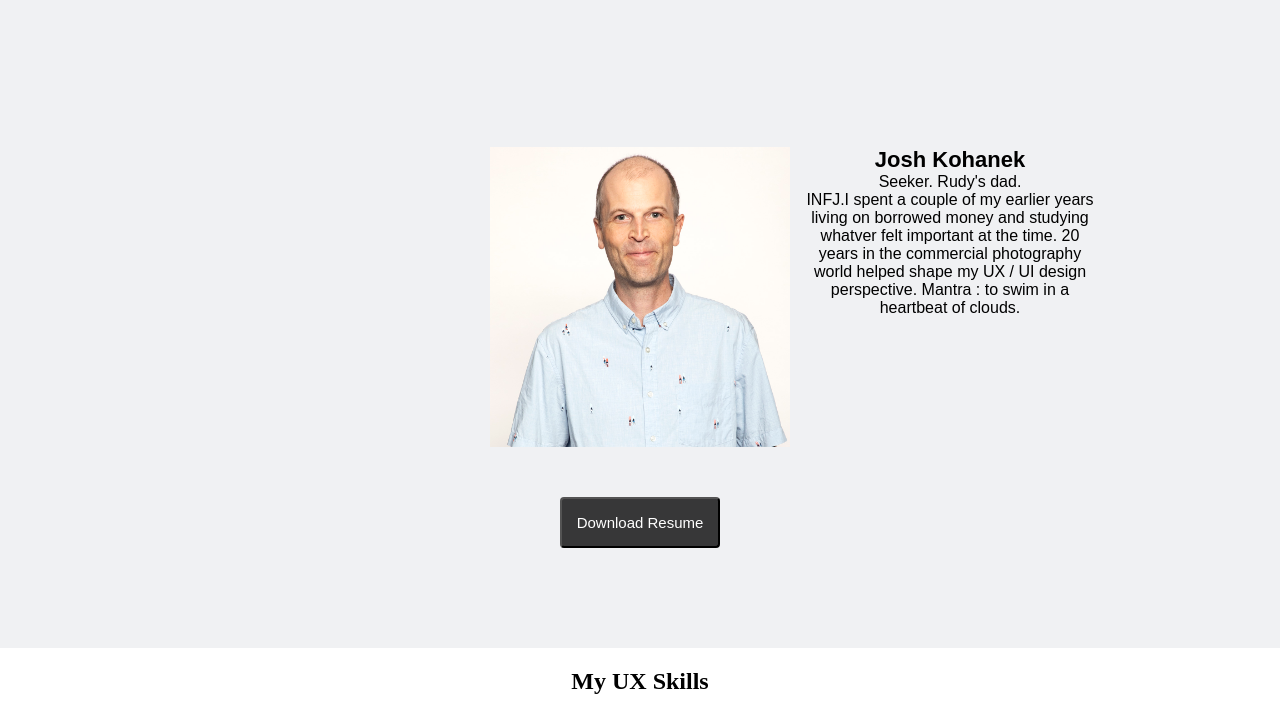
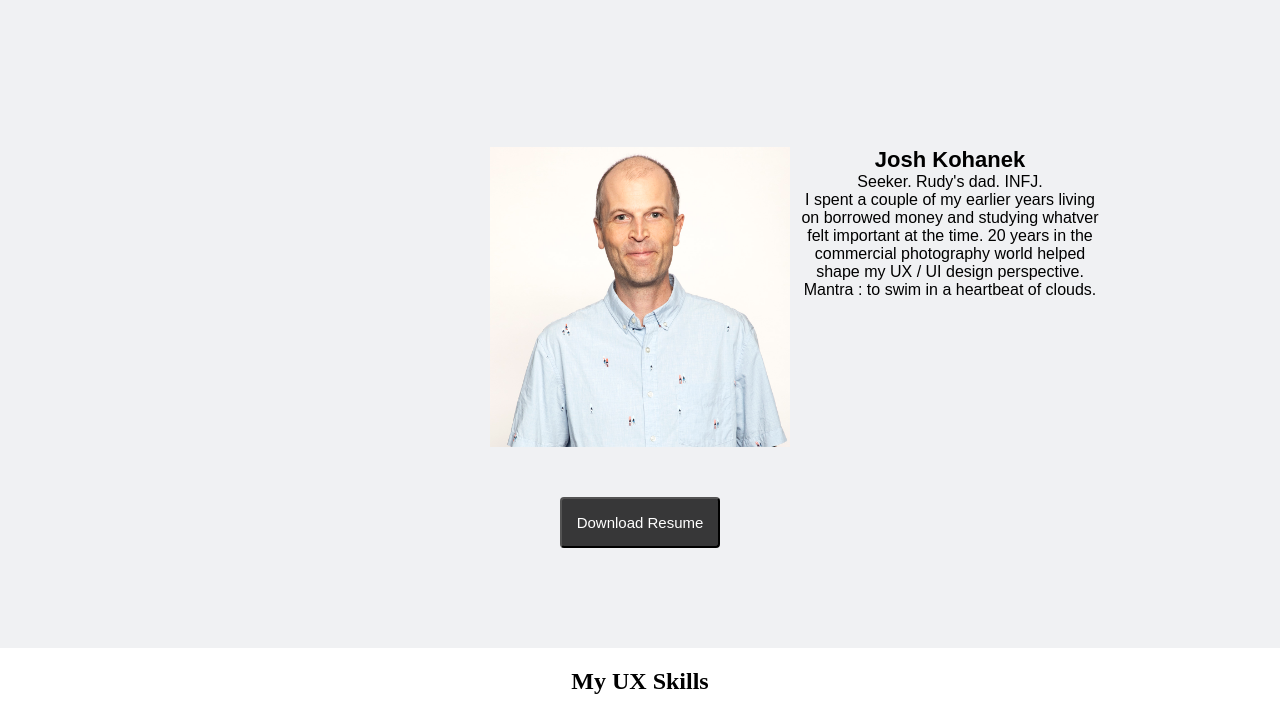
Before and after one commit to joshkohanek/Unit_18_starter_template, a plain HTML site: page index.html in a window 1280 px wide. Shown: the part 82-794 px from the top of the page. Drawn offline with Linux system fonts and the light colour scheme.

Commit message:
Final 2
INFJ break

```diff
--- a/index.html
+++ b/index.html
@@ -26,7 +26,7 @@
 
         <h5>Josh Kohanek</h5>
 
-        <div class="seeker"> Seeker. Rudy's dad. <br> INFJ.I spent a couple of my earlier years living on borrowed money and studying whatver felt important at the time.
+        <div class="seeker"> Seeker. Rudy's dad.  INFJ. <br> I spent a couple of my earlier years living on borrowed money and studying whatver felt important at the time.
           20 years in the commercial photography world helped shape my UX / UI design perspective.
           Mantra : to swim in a heartbeat of clouds.
         </div>
```
